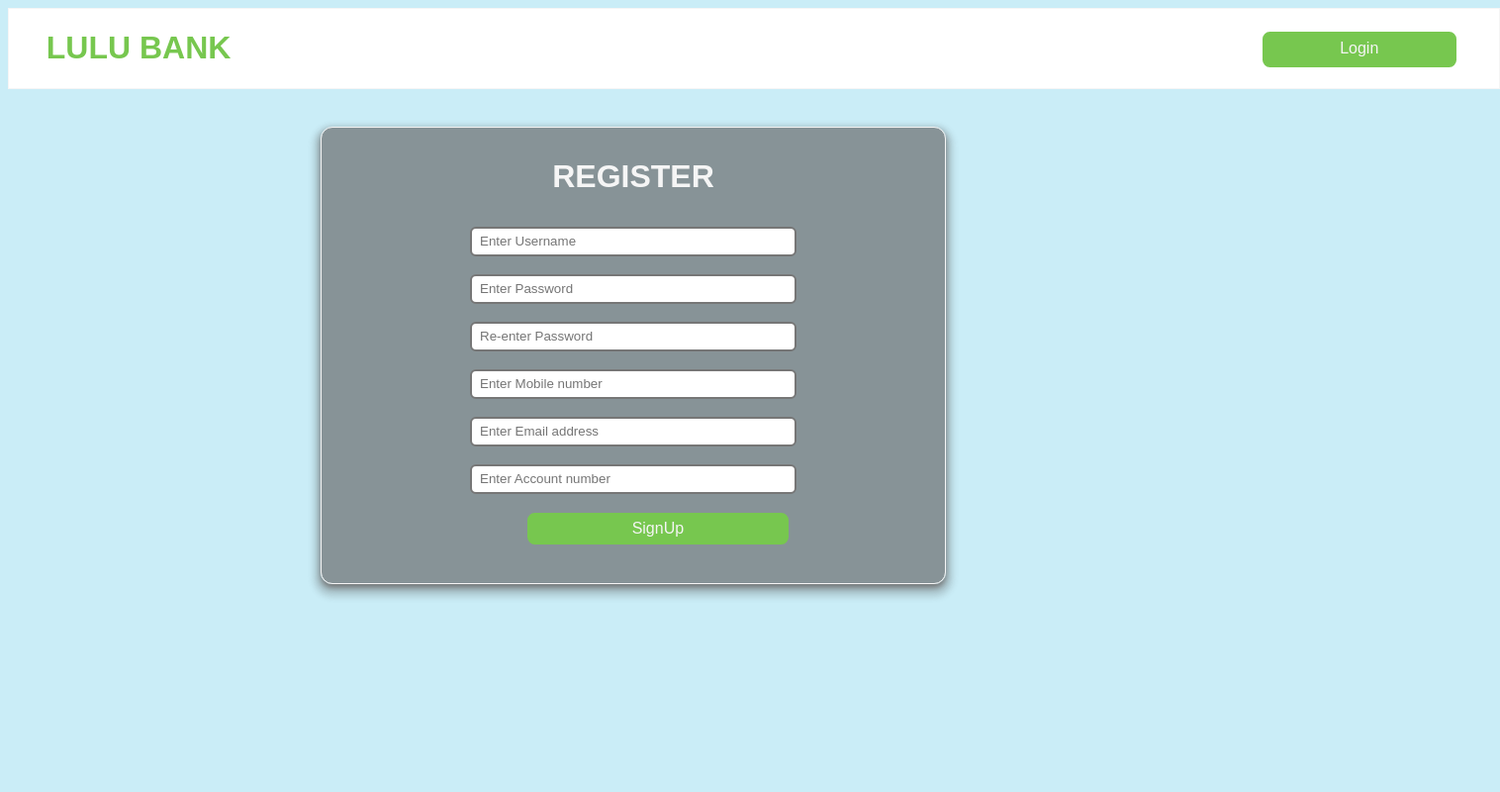
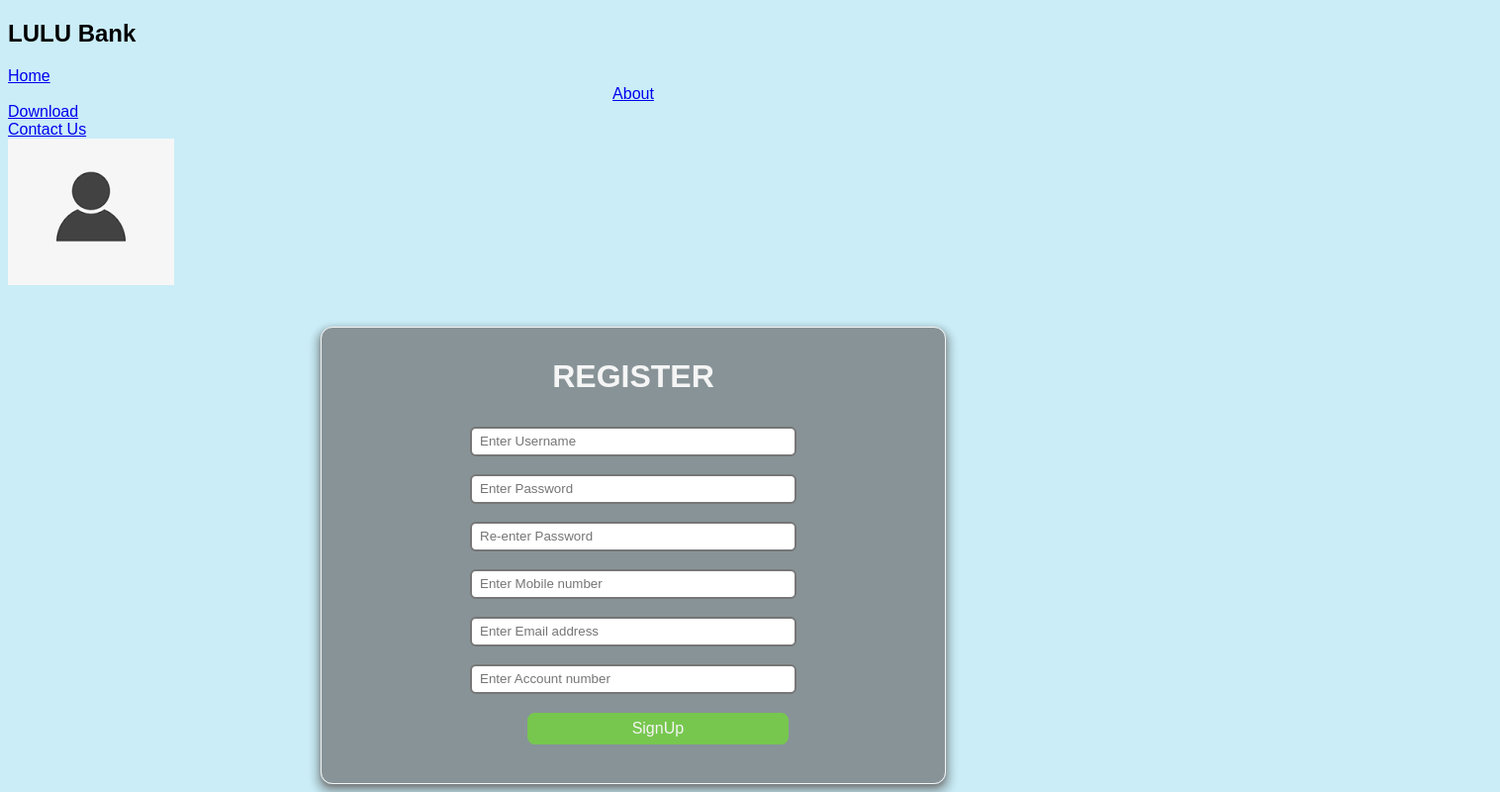
Before and after one commit to code-srikar/Lulu_Web, a plain HTML site: page byte2.html in a window 1280 px wide. Shown: the whole page at 99% size, 1516 px wide, since content can reach past the window. Drawn offline with Linux system fonts and the light colour scheme.

Commit message:
Update byte2.html

```diff
--- a/byte2.html
+++ b/byte2.html
@@ -8,10 +8,30 @@
 </head>
 <body>
     <script src="byte2.js"></script>
-    <div class="header">
+    <div id="mn">
+        <div id="bx2">
+            <div id="dtl">
+                <h2 id="lul" >LULU Bank</h2>
+            </div>
+           <div id="dtr">
+                <div id="st">
+                        <div id="flexitem"><a href="proj.html">Home</a></div>
+                        <div id="flexitem" style="text-align: center;"><a href="about.html" >About</a></div>
+                        <div id="flexitem"><a href="contactus.html" style="text-align: center;margin-right: 10px;">Download </a></div>
+                        <div id="flexitem"><a href="contactus.html">Contact Us </a></div>
+</div>
+                <div id="so">
+                    <a href="detail.html">
+                        <img src="prof.png" alt="profile pic" id="imp">
+                    </a>
+                </div>
+            </div>
+        </div>
+    </div>
+    <!-- <div class="header">
         <div class="title" onclick="location.href='byte2.html'"><h1>LULU BANK</h1></div>
         <div class="login" onclick="location.href='byte.html'">Login</div>
-    </div>
+    </div> -->
     <main>
         <div class="first">
             <div class="reg">
```
